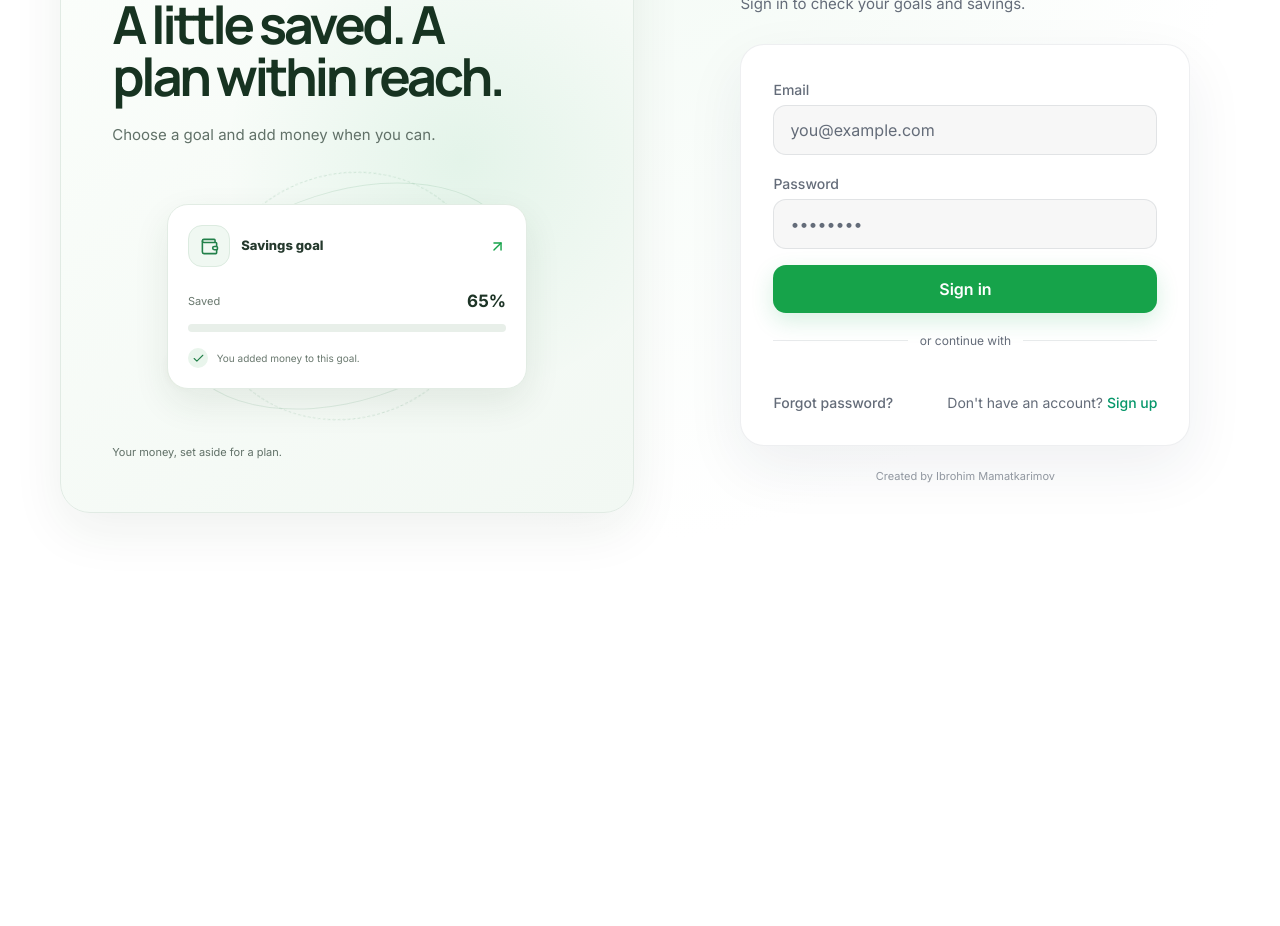
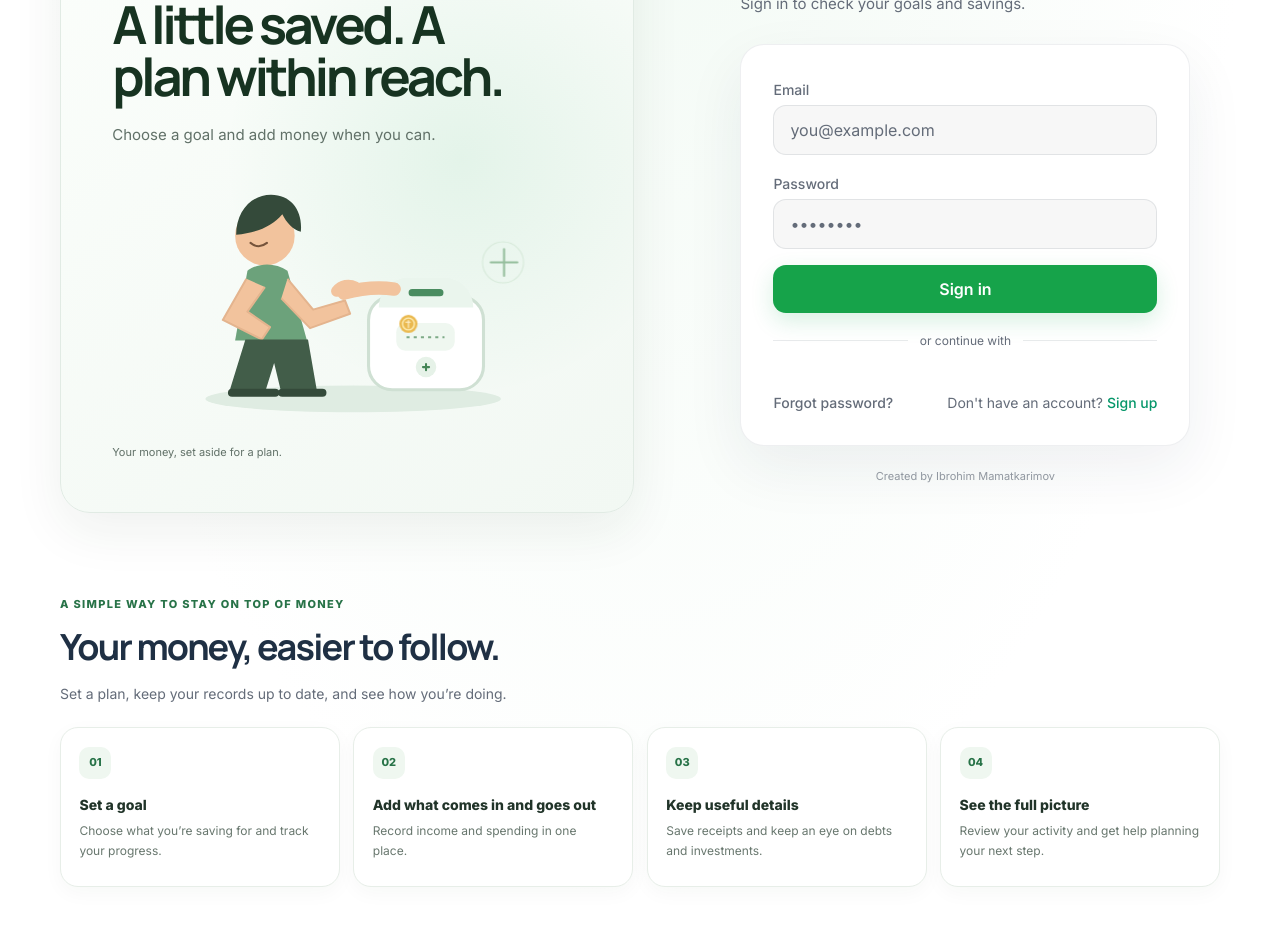
Before and after one commit to IbrohimMamatkarimov/myiqtisodai, a Next.js app in the folder frontend/: page /en/login in a window 1280 px wide. Shown: the part 220-1146 px from the top of the page. Before the commit the page ends 800 px from the top, so only its background shows below. Built offline with nearby package versions, Linux system fonts and the light colour scheme; no server answers.

Commit message:
Add a savings story to IqtisodAI sign-in (#4)
* Add savings illustration and sign-in guide

* Style savings illustration and sign-in guide

* Add localized sign-in guide (English)

* Add localized sign-in guide (Uzbek)

* Add localized sign-in guide (Russian)

```diff
--- a/frontend/messages/en.json
+++ b/frontend/messages/en.json
@@ -80,7 +80,18 @@
     "boxFootnote": "Your money, set aside for a plan.",
     "resendingVerification": "Sending…",
     "verificationSent": "Email sent. Check your inbox.",
-    "resendVerification": "Resend verification email"
+    "resendVerification": "Resend verification email",
+    "howEyebrow": "A simple way to stay on top of money",
+    "howTitle": "Your money, easier to follow.",
+    "howDescription": "Set a plan, keep your records up to date, and see how you’re doing.",
+    "howStepOne": "Set a goal",
+    "howStepOneDescription": "Choose what you’re saving for and track your progress.",
+    "howStepTwo": "Add what comes in and goes out",
+    "howStepTwoDescription": "Record income and spending in one place.",
+    "howStepThree": "Keep useful details",
+    "howStepThreeDescription": "Save receipts and keep an eye on debts and investments.",
+    "howStepFour": "See the full picture",
+    "howStepFourDescription": "Review your activity and get help planning your next step."
   },
   "chat": {
     "button": "Chat",
--- a/frontend/messages/ru.json
+++ b/frontend/messages/ru.json
@@ -80,7 +80,18 @@
     "boxFootnote": "Отдельные накопления на вашу цель.",
     "resendingVerification": "Отправляем письмо…",
     "verificationSent": "Письмо отправлено. Проверьте входящие.",
-    "resendVerification": "Отправить письмо ещё раз"
+    "resendVerification": "Отправить письмо ещё раз",
+    "howEyebrow": "Простой способ следить за деньгами",
+    "howTitle": "Понятная картина ваших финансов.",
+    "howDescription": "Составьте план, записывайте операции и следите за результатом.",
+    "howStepOne": "Поставьте цель",
+    "howStepOneDescription": "Выберите, на что копите, и следите за прогрессом.",
+    "howStepTwo": "Записывайте доходы и расходы",
+    "howStepTwoDescription": "Собирайте все поступления и траты в одном месте.",
+    "howStepThree": "Храните важные детали",
+    "howStepThreeDescription": "Сохраняйте чеки, следите за долгами и инвестициями.",
+    "howStepFour": "Оцените общую картину",
+    "howStepFourDescription": "Просмотрите операции и получите подсказку для следующего шага."
   },
   "chat": {
     "button": "Чат",
--- a/frontend/messages/uz.json
+++ b/frontend/messages/uz.json
@@ -80,7 +80,18 @@
     "boxFootnote": "Maqsadingiz uchun alohida jamg‘arma.",
     "resendingVerification": "Tasdiqlash xati yuborilmoqda…",
     "verificationSent": "Xat yuborildi. Kiruvchi xabarlarni tekshiring.",
-    "resendVerification": "Tasdiqlash xatini qayta yuborish"
+    "resendVerification": "Tasdiqlash xatini qayta yuborish",
+    "howEyebrow": "Pulni boshqarishning sodda usuli",
+    "howTitle": "Pulingiz qayerga ketayotganini biling.",
+    "howDescription": "Reja tuzing, ma’lumotlarni yangilab boring va natijani kuzating.",
+    "howStepOne": "Maqsad belgilang",
+    "howStepOneDescription": "Nima uchun pul yig‘ayotganingizni tanlang va jarayonni kuzating.",
+    "howStepTwo": "Kirim va chiqimni yozing",
+    "howStepTwoDescription": "Daromad va xarajatlarni bir joyda qayd eting.",
+    "howStepThree": "Muhim ma’lumotlarni saqlang",
+    "howStepThreeDescription": "Cheklarni saqlang, qarz va investitsiyalarni kuzating.",
+    "howStepFour": "Umumiy holatni ko‘ring",
+    "howStepFourDescription": "Faollikni ko‘rib chiqing va keyingi rejangiz bo‘yicha yordam oling."
   },
   "chat": {
     "button": "Chat",
--- a/frontend/src/app/globals.css
+++ b/frontend/src/app/globals.css
@@ -433,3 +433,38 @@ html:not(.dark) .finance-activity-card {
 }
 html:not(.dark) .finance-activity-card small { color: #718075; }
 html:not(.dark) .finance-activity-card__icon { color: #267348; background: #eaf5ed; }
+
+
+/* Sign-in story: a small hand-drawn scene and a useful guide under the form. */
+.finance-auth-illustration { display: block; width: min(100%, 390px); height: auto; overflow: visible; }
+.finance-auth-coinDrop { transform-box: fill-box; transform-origin: center; animation: finance-coin-drop 3.4s cubic-bezier(.42,0,.58,1) infinite; }
+@keyframes finance-coin-drop {
+  0%, 12% { opacity: 0; transform: translate(0, 0) scale(.7); }
+  20% { opacity: 1; transform: translate(0, 0) scale(1); }
+  66% { opacity: 1; transform: translate(54px, 39px) scale(.88); }
+  75%, 100% { opacity: 0; transform: translate(54px, 39px) scale(.75); }
+}
+.finance-auth-how { width: min(1160px, calc(100% - 3rem)); margin: 0 auto; padding: 1rem 0 4.5rem; }
+.finance-auth-how__heading { max-width: 620px; margin-bottom: 1.4rem; }
+.finance-auth-how__heading > p { color: #287348; font-size: 11px; font-weight: 750; letter-spacing: .12em; text-transform: uppercase; }
+.finance-auth-how__heading h2 { margin-top: .45rem; color: rgb(var(--color-textmain)); font-family: var(--font-display); font-size: clamp(1.65rem,3vw,2.25rem); font-weight: 800; letter-spacing: -.05em; }
+.finance-auth-how__heading span { display: block; margin-top: .5rem; color: rgb(var(--color-textmuted)); font-size: 14px; line-height: 1.65; }
+.finance-auth-how__grid { display: grid; grid-template-columns: repeat(4,minmax(0,1fr)); gap: .85rem; }
+.finance-auth-how__card { min-height: 160px; padding: 1.15rem; border: 1px solid #e7eee8; border-radius: 18px; background: #fff; box-shadow: 0 6px 20px rgb(23 55 34 / .035); transition: transform 180ms ease,border-color 180ms ease,box-shadow 180ms ease; }
+.finance-auth-how__card:hover { transform: translateY(-3px); border-color: #cfe1d3; box-shadow: 0 13px 28px rgb(23 55 34 / .08); }
+.finance-auth-how__number { display: grid; width: 32px; height: 32px; place-items: center; border-radius: 10px; color: #287348; background: #eff7f0; font-size: 11px; font-weight: 800; }
+.finance-auth-how__card h3 { margin-top: 1rem; color: #213429; font-size: 14px; font-weight: 750; line-height: 1.4; }
+.finance-auth-how__card p { margin-top: .45rem; color: #68776e; font-size: 12px; line-height: 1.6; }
+@media (max-width: 900px) { .finance-auth-how__grid { grid-template-columns: repeat(2,minmax(0,1fr)); } }
+@media (max-width: 700px) {
+  .finance-auth-visual { display: grid; min-height: 155px; margin: .35rem 0 0; }
+  .finance-auth-illustration { width: min(100%,320px); max-height: 175px; }
+  .finance-auth-how { width: min(100% - 1.25rem,440px); padding: .3rem 0 2.5rem; }
+  .finance-auth-how__grid { grid-template-columns: repeat(2,minmax(0,1fr)); gap: .6rem; }
+  .finance-auth-how__card { min-height: 150px; padding: .9rem; }
+  .finance-auth-how__card h3 { margin-top: .75rem; font-size: 13px; }
+}
+@media (prefers-reduced-motion: reduce) {
+  .finance-auth-coinDrop { animation: none; opacity: 1; transform: translate(42px,31px); }
+  .finance-auth-how__card:hover { transform: none; }
+}
--- a/frontend/src/components/auth-shell.tsx
+++ b/frontend/src/components/auth-shell.tsx
@@ -64,29 +64,34 @@ export function AuthShell({
             <p className="finance-auth-story__description">{t('boxDescription')}</p>
           </div>
 
-          <div className="finance-auth-visual">
-            <div className="finance-auth-orbit finance-auth-orbit--one" />
-            <div className="finance-auth-orbit finance-auth-orbit--two" />
-            <div className="finance-auth-coin finance-auth-coin--one" aria-hidden="true" />
-            <div className="finance-auth-coin finance-auth-coin--two" aria-hidden="true" />
-            <div className="finance-auth-goal">
-              <div className="finance-auth-goal__top">
-                <span className="finance-auth-wallet"><Wallet size={19} /></span>
-                <span className="finance-auth-goal__label">{t('boxGoalLabel')}</span>
-                <ArrowUpRight size={17} className="ml-auto text-primary" />
-              </div>
-              <div className="finance-auth-goal__progress">
-                <span>{t('boxProgressLabel')}</span>
-                <strong>65%</strong>
-              </div>
-              <div className="finance-auth-progress-track"><span /></div>
-              <div className="finance-auth-goal__footer">
-                <span className="finance-auth-check"><Check size={13} /></span>
-                <span>{t('boxActivity')}</span>
-              </div>
-            </div>
+          <div className="finance-auth-visual" aria-hidden="true">
+            <svg className="finance-auth-illustration" viewBox="0 0 380 250" fill="none">
+              <ellipse cx="196" cy="225" rx="144" ry="13" fill="#dfece2"/>
+              <circle cx="110" cy="66" r="29" fill="#f2c39d"/>
+              <path d="M82 65c0-23 15-39 34-39 20 0 31 16 29 36-8-2-14-9-18-17-10 12-25 18-45 20Z" fill="#344a3a"/>
+              <path d="M96 73c5 4 11 4 16 0" stroke="#75533b" strokeWidth="2" strokeLinecap="round"/>
+              <path d="M93 100c11-8 27-8 39 0l19 68-70 0 12-68Z" fill="#6ca27b"/>
+              <path d="M92 108 69 148l38 19 8-12-22-15 17-24M132 108l25 30 31-9 5 13-39 14-28-29" fill="#f2c39d" stroke="#e4b48e" strokeWidth="2" strokeLinejoin="round"/>
+              <path d="M91 167h61l9 52h-35l-7-29-9 29H75l16-52Z" fill="#425d49"/>
+              <path d="M78 219h42M127 219h39" stroke="#344a3a" strokeWidth="8" strokeLinecap="round"/>
+              <rect x="211" y="125" width="112" height="91" rx="23" fill="#fff" stroke="#cfe0d3" strokeWidth="3"/>
+              <path d="M221 136c0-16 13-29 29-29h34c16 0 29 13 29 29" fill="#eaf5ed"/>
+              <rect x="250" y="118" width="34" height="7" rx="3.5" fill="#4a8c60"/>
+              <rect x="238" y="151" width="57" height="27" rx="9" fill="#eff7f0"/>
+              <path d="M248 165h37" stroke="#7eaa87" strokeWidth="2" strokeDasharray="3 4"/>
+              <circle cx="267" cy="194" r="10" fill="#e6f2e8"/>
+              <path d="M264 194h6M267 191v6" stroke="#438455" strokeWidth="2" strokeLinecap="round"/>
+              <path d="M187 122c14-4 29-7 49-4" stroke="#f2c39d" strokeWidth="13" strokeLinecap="round"/>
+              <path d="M180 120c5-6 12-7 18-4" stroke="#f2c39d" strokeWidth="11" strokeLinecap="round"/>
+              <g className="finance-auth-coinDrop">
+                <circle cx="196" cy="113" r="10" fill="#eab94f"/>
+                <circle cx="196" cy="113" r="6.5" stroke="#fff0b9" strokeWidth="1.5"/>
+                <path d="M196 109v8M193 111h5" stroke="#fff5d7" strokeWidth="1.2" strokeLinecap="round"/>
+              </g>
+              <path d="M343 79v26M330 92h26" stroke="#94bd9b" strokeWidth="2" strokeLinecap="round"/>
+              <circle cx="342" cy="92" r="20" stroke="#d6e9d9"/>
+            </svg>
           </div>
-
           <p className="finance-auth-story__footnote">{t('boxFootnote')}</p>
         </section>
 
@@ -101,6 +106,23 @@ export function AuthShell({
           <p className="finance-auth-credit">{common('createdBy')}</p>
         </section>
       </main>
+
+      <section className="finance-auth-how" aria-labelledby="finance-auth-how-title">
+        <div className="finance-auth-how__heading">
+          <p>{t('howEyebrow')}</p>
+          <h2 id="finance-auth-how-title">{t('howTitle')}</h2>
+          <span>{t('howDescription')}</span>
+        </div>
+        <div className="finance-auth-how__grid">
+          {(['howStepOne', 'howStepTwo', 'howStepThree', 'howStepFour'] as const).map((key, index) => (
+            <article className="finance-auth-how__card" key={key}>
+              <span className="finance-auth-how__number">0{index + 1}</span>
+              <h3>{t(key)}</h3>
+              <p>{t(`${key}Description`)}</p>
+            </article>
+          ))}
+        </div>
+      </section>
     </div>
   );
 }
```
